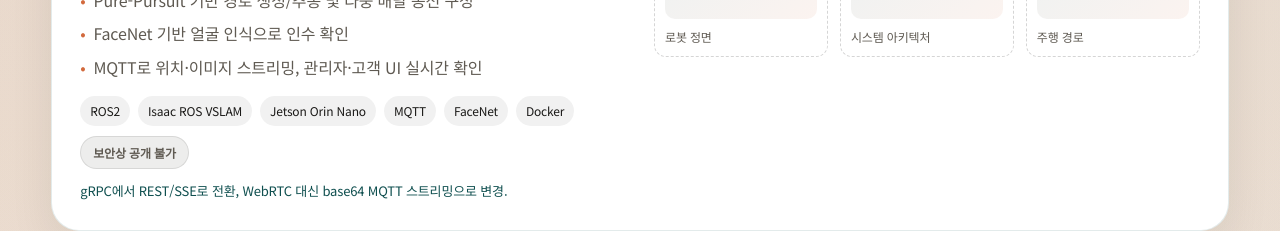
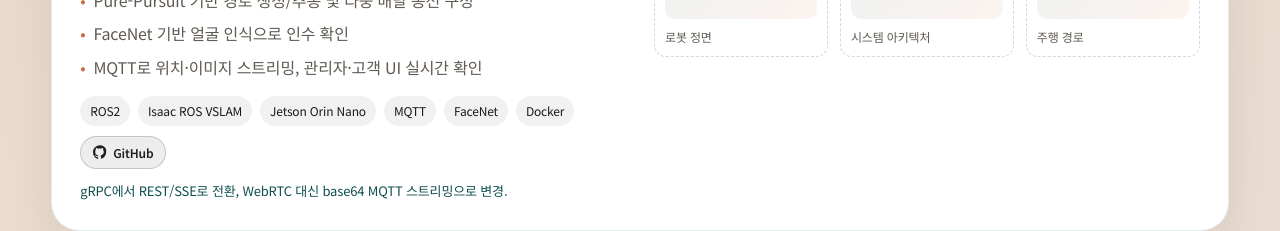
Before and after one commit to YooJuno/YooJuno.github.io, a React (Vite) app: page / in a window 1280 px wide. Shown: the part 2240-2471 px from the top of the page. Built offline with nearby package versions, Linux system fonts and the light colour scheme.

Commit message:
Add GitHub Actions Pages deploy

```diff
--- a/src/App.jsx
+++ b/src/App.jsx
@@ -228,7 +228,7 @@
                     <span>Docker</span>
                   </div>
                   <div className="project-links">
-                    <span className="chip-link muted">보안상 공개 불가</span>
+                    <a className="chip-link github icon-link" href="https://github.com/YooJuno/LiNKY" target="_blank" rel="noreferrer">GitHub</a>
                   </div>
                   <p className="note">gRPC에서 REST/SSE로 전환, WebRTC 대신 base64 MQTT 스트리밍으로 변경.</p>
                 </div>
@@ -477,7 +477,7 @@
                         <span>ROS2</span><span>Isaac ROS VSLAM</span><span>MQTT</span><span>FaceNet</span><span>Docker</span>
                       </div>
                       <div className="detail-links">
-                        <span className="chip-link muted">보안상 공개 불가</span>
+                        <a className="chip-link github icon-link" href="https://github.com/YooJuno/LiNKY" target="_blank" rel="noreferrer">GitHub</a>
                       </div>
                     </div>
                   </details>
```
Also changed, not shown: 1 other file (tests, documents, lock files or other folders).
